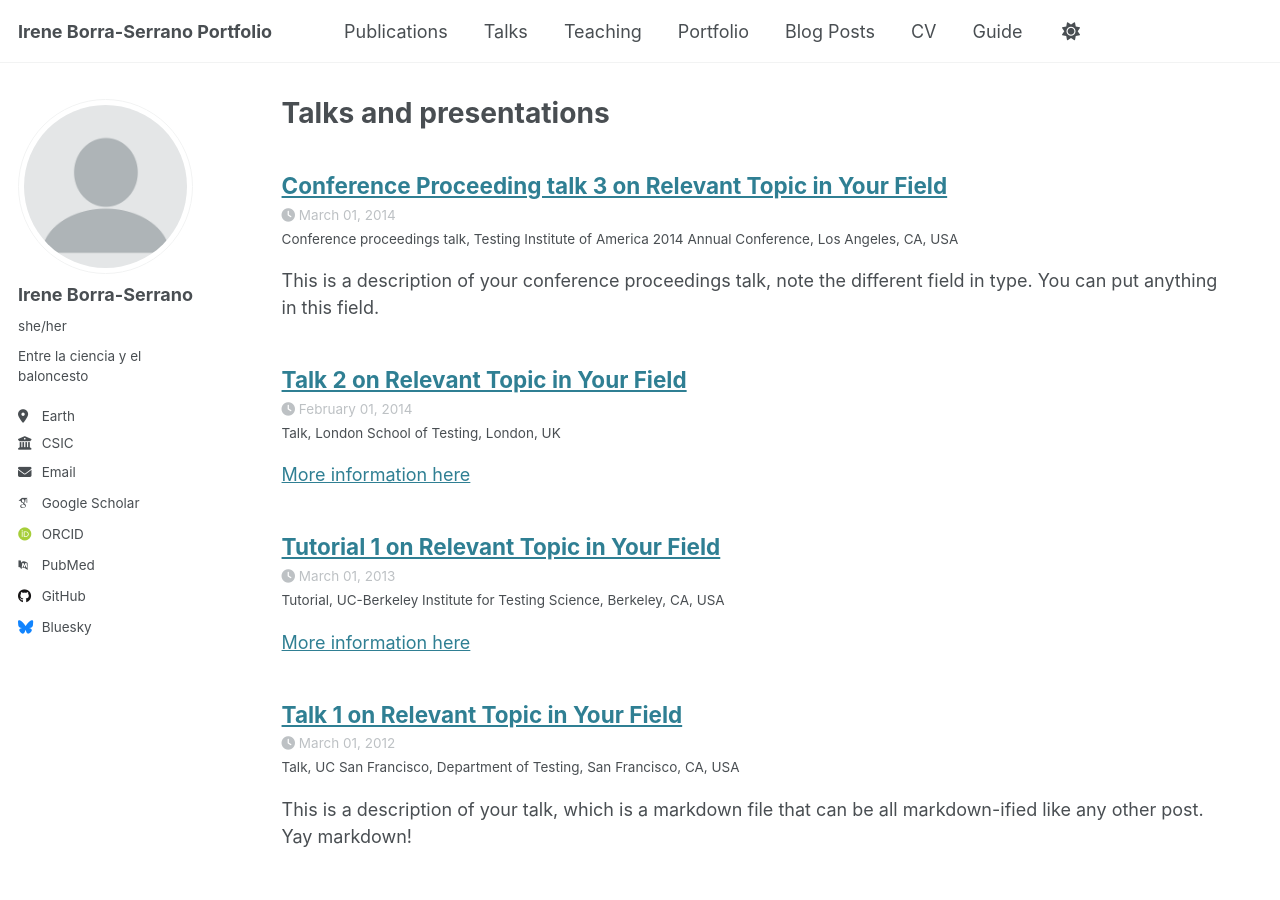
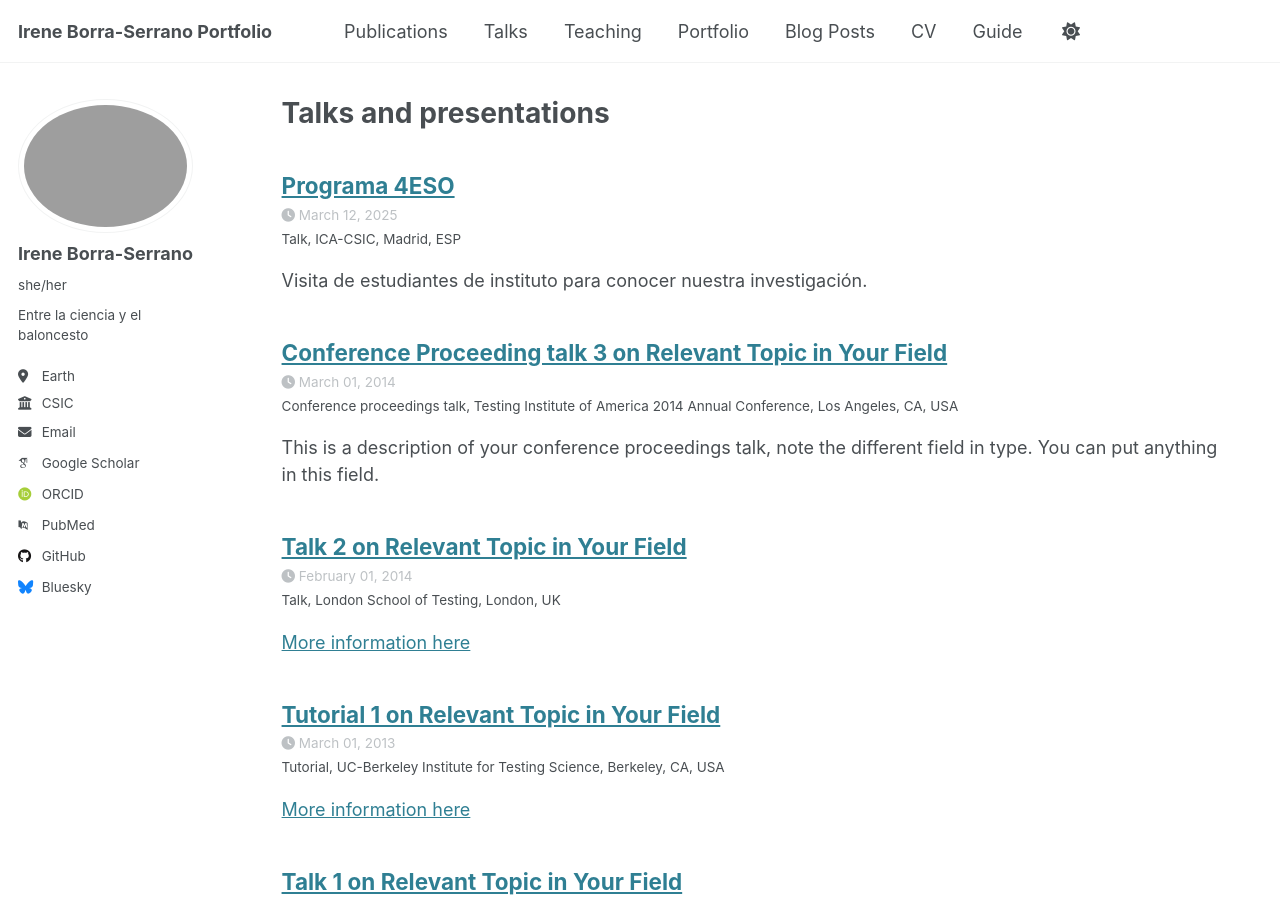
Before and after one commit to IreneBS/irene_borra-serrano, a Jekyll site: the page built from _pages/talks.html, in a window 1280 px wide and 900 px high. Built offline with Jekyll 4.4.1, drawn with Linux system fonts in a browser that asks for light colours; some web fonts are replaced.

Commit message:
26/03 primeros cambios en config

```diff
--- a/_config.yml
+++ b/_config.yml
@@ -22,7 +22,7 @@ repository               : "https://github.com/IreneBS/irene_borra-serrano.git"
 #               Additional customization can be done by editing /_includes/author-profile.html
 author:
   # Biographic information
-  avatar           : "profile.png"
+  avatar           : "ibs.jpg" #"profile.png"
   name             : "Irene Borra-Serrano" # "Your Sidebar Name"
   pronouns         : "she/her" # example: "she/her"
   bio              : "Entre la ciencia y el baloncesto" # "Short biography for the left-hand sidebar"
--- /dev/null
+++ b/_talks/2025-03-12-4ESO.md
@@ -0,0 +1,11 @@
+---
+title: "Programa 4ESO"
+collection: talks
+type: "Talk"
+permalink: /talks/2025-03-12-4ESO
+venue: "ICA-CSIC"
+date: 2025-03-12
+location: "Madrid, ESP"
+---
+
+Visita de estudiantes de instituto para conocer nuestra investigación.
```
Also changed, not shown: 1 other file.
